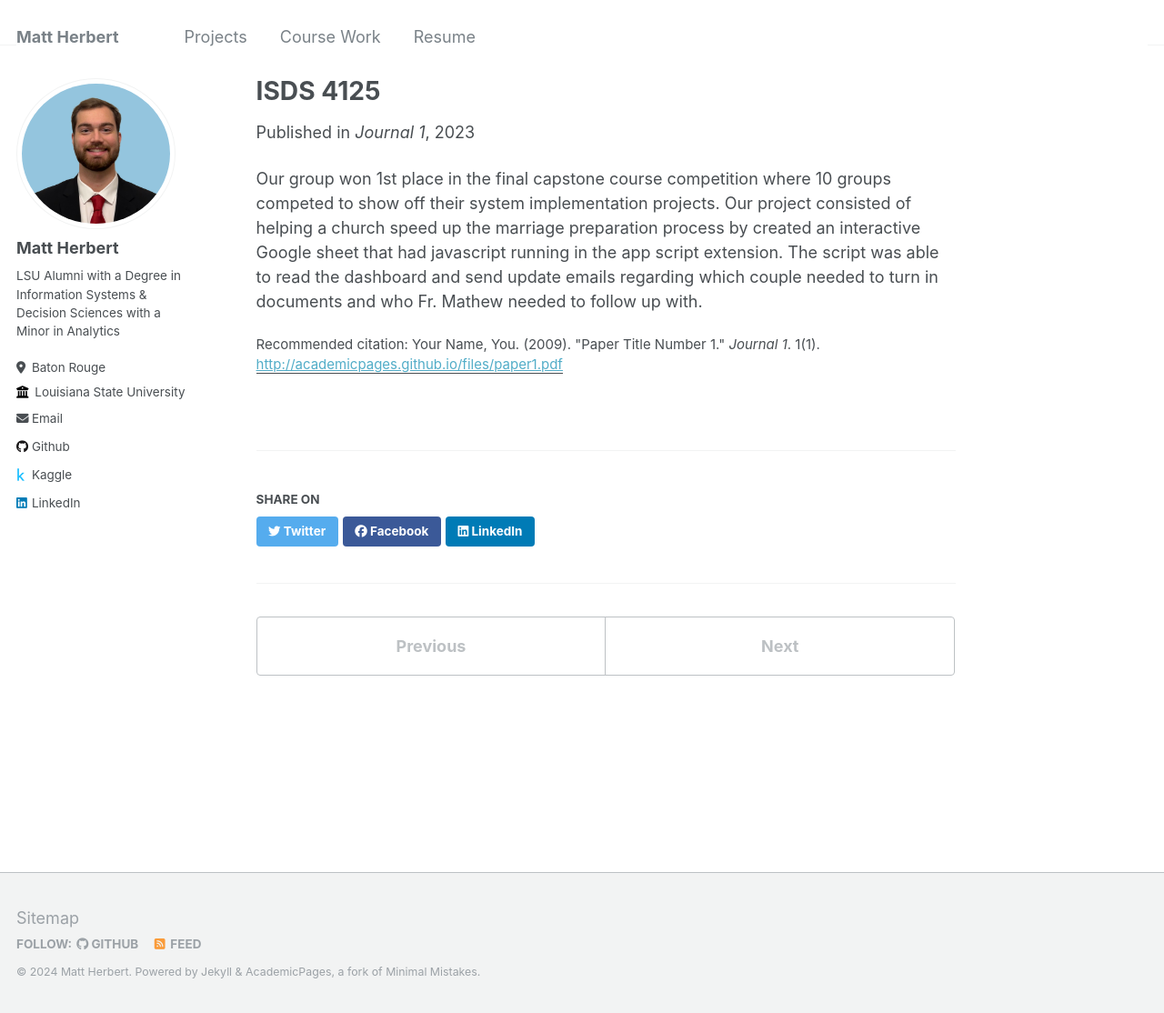
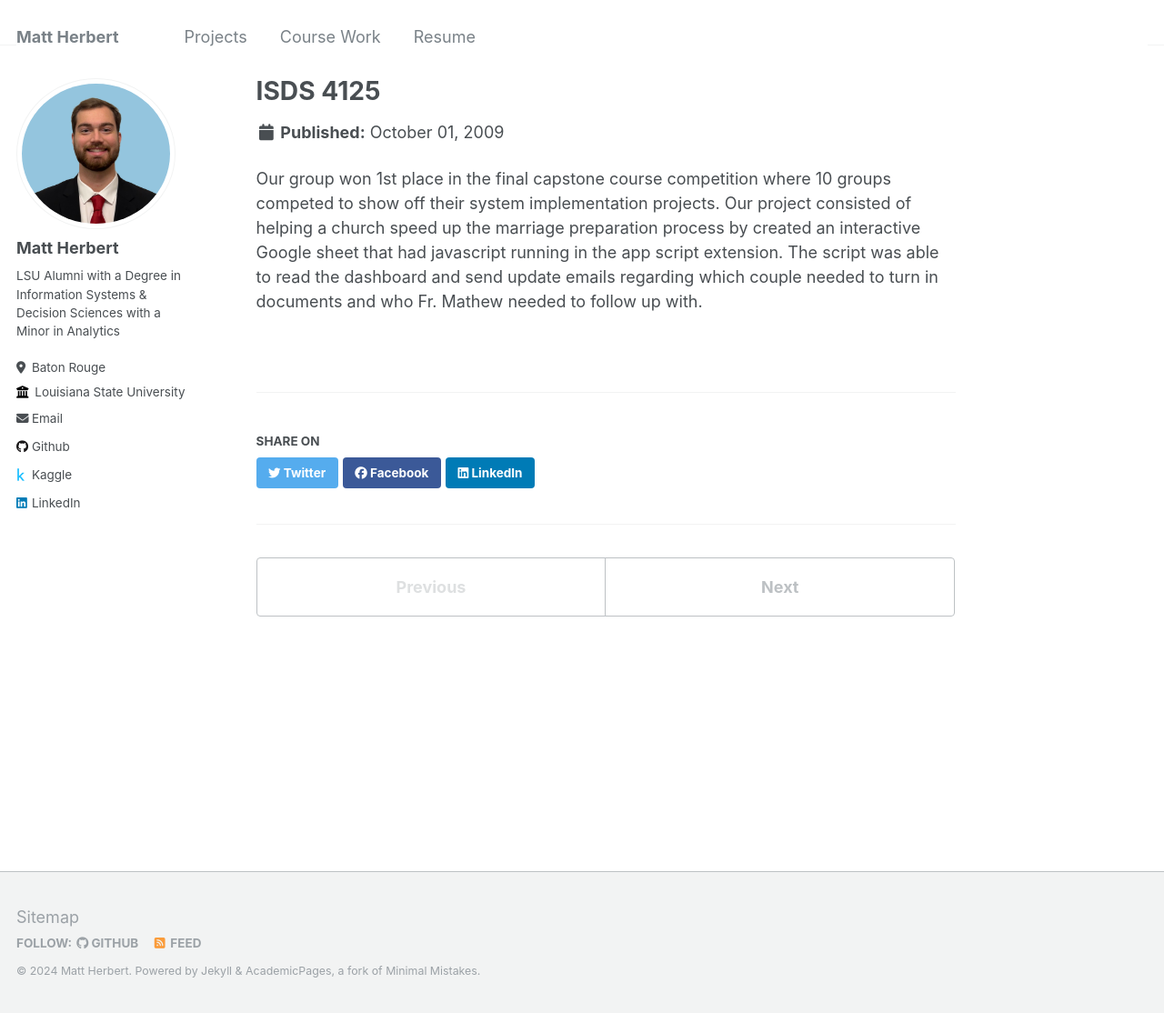
Before and after one commit to mherbe/mherbe.github.io, a Jekyll site: the page built from _publications/2009-10-01-paper-title-number-1.md, in a window 1280 px wide and 1114 px high. Shown: the whole window at 91% size. Built offline with Jekyll 4.4.1, drawn with Linux system fonts in a browser that asks for light colours.

Commit message:
Update 2009-10-01-paper-title-number-1.md

```diff
--- a/_publications/2009-10-01-paper-title-number-1.md
+++ b/_publications/2009-10-01-paper-title-number-1.md
@@ -3,10 +3,7 @@
 collection: publications
 permalink: /publication/2009-10-01-paper-title-number-1
 excerpt: 'System Analysis and design and the capstone course for the Information Systems & Decision Sciences major. In this course we learned real world experience and partnered with a company around the Baton Rouge area to increase process automation.'
-date: 2023-08-15
-venue: 'Journal 1'
-paperurl: 'http://academicpages.github.io/files/paper1.pdf'
-citation: 'Your Name, You. (2009). &quot;Paper Title Number 1.&quot; <i>Journal 1</i>. 1(1).'
+paperurl: '/files/Project1'
 ---
 
 Our group won 1st place in the final capstone course competition where 10 groups competed to show off their system implementation projects. Our project consisted of helping a church speed up the marriage preparation process by created an interactive Google sheet that had javascript running in the app script extension. The script was able to read the dashboard and send update emails regarding which couple needed to turn in documents and who Fr. Mathew needed to follow up with.
```
